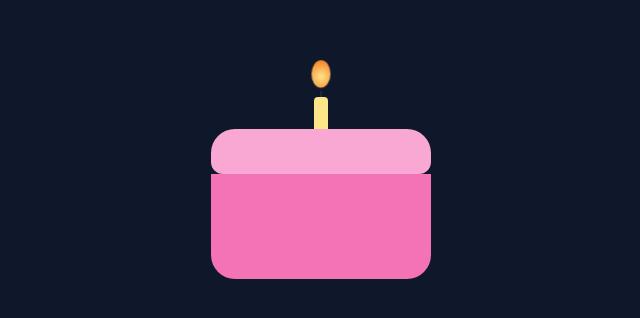
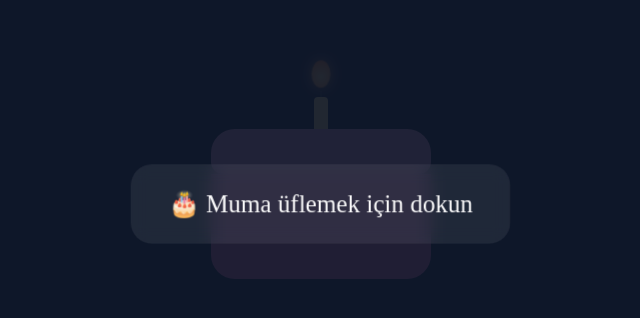
Before and after one commit to iclalinal/HappyBirthdayWebProject, a React (Vite) app: page / in a window 1280 px wide. Shown: the part 196-514 px from the top of the page, without its empty margins (319-959 px from the left). Built offline with nearby package versions, Linux system fonts and the light colour scheme; no server answers.

Commit message:
Fix: iOS compatibility and add candle sound effect

```diff
--- a/index.html
+++ b/index.html
@@ -3,7 +3,9 @@
   <head>
     <meta charset="UTF-8" />
     <link rel="icon" type="image/svg+xml" href="/vite.svg" />
-    <meta name="viewport" content="width=device-width, initial-scale=1.0" />
+    <meta name="viewport" content="width=device-width, initial-scale=1.0, viewport-fit=cover, user-scalable=no" />
+    <meta name="apple-mobile-web-app-capable" content="yes" />
+    <meta name="apple-mobile-web-app-status-bar-style" content="black-translucent" />
     <title>birthday-cake</title>
   </head>
   <body>
--- a/src/App.tsx
+++ b/src/App.tsx
@@ -1,29 +1,21 @@
-import { useEffect, useRef } from 'react';
+import { useState } from 'react';
 import Cake from './components/Cake';
 import './styles.css';
 
 function App() {
-  const audioRef = useRef<HTMLAudioElement | null>(null);
-
-  useEffect(() => {
-    const audio = new Audio('/sounds/candle.mp3');
-    audio.loop = true;
-    audio.volume = 0.1;
-    audioRef.current = audio;
-
-    audio.play().catch(() => {
-      // Autoplay policy: ilk etkileşime kadar sessizce geç
-    });
-
-    return () => {
-      audio.pause();
-      audioRef.current = null;
-    };
-  }, []);
+  const [started, setStarted] = useState(false);
 
   return (
     <div className="app">
-      <Cake />
+      {!started && (
+        <div className="overlay" onClick={() => setStarted(true)}>
+          <div className="overlay-content">
+            🎂 Muma üflemek için dokun
+          </div>
+        </div>
+      )}
+
+      <Cake started={started} />
     </div>
   );
 }
--- a/src/components/Cake.tsx
+++ b/src/components/Cake.tsx
@@ -1,9 +1,13 @@
 import Candle from './Candle';
 
-export default function Cake() {
+interface Props {
+  started: boolean;
+}
+
+export default function Cake({ started }: Props) {
   return (
     <div className="cake-container">
-      <Candle />
+      <Candle started={started} />
       <div className="cake">
         <div className="cake-top" />
         <div className="cake-body" />
--- a/src/components/Candle.tsx
+++ b/src/components/Candle.tsx
@@ -1,25 +1,30 @@
-import { useState } from 'react';
+import { useEffect, useState } from 'react';
 import { useMicrophone } from '../hooks/useMicrophone';
 
-export default function Candle() {
-  const volume = useMicrophone();
+interface Props {
+  started: boolean;
+}
+
+export default function Candle({ started }: Props) {
+  const { volume, start, playSound } = useMicrophone();
   const [isOut, setIsOut] = useState(false);
 
-  if (!isOut && volume > 60) {
-    setIsOut(true);
-  }
+  useEffect(() => {
+    if (started) start();
+  }, [started, start]);
 
-  const flameStyle = isOut
-    ? { opacity: 0 }
-    : {
-        transform: `scale(${Math.max(0.6, 1 - volume / 100)})`,
-      };
+  useEffect(() => {
+    if (!isOut && volume > 60) {
+      setIsOut(true);
+      playSound(); // Mum söndüğünde ses çal
+    }
+  }, [volume, isOut, playSound]);
+
+  const scale = Math.max(0.6, 1 - volume / 100);
 
   return (
     <div className="candle">
-      {!isOut && (
-        <div className="flame" style={flameStyle} />
-      )}
+      {!isOut && <div className="flame" style={{ transform: `scale(${scale})` }} />}
       {isOut && <div className="smoke" />}
       <div className="wick" />
       <div className="candle-body" />
--- a/src/hooks/useMicrophone.ts
+++ b/src/hooks/useMicrophone.ts
@@ -1,18 +1,29 @@
-import { useEffect, useRef, useState } from 'react';
+import { useRef, useState } from 'react';
+
+// iOS webkit desteği
+declare global {
+  interface Window {
+    webkitAudioContext: typeof AudioContext;
+  }
+}
 
 export function useMicrophone() {
   const [volume, setVolume] = useState(0);
+  const [started, setStarted] = useState(false);
+
   const audioContextRef = useRef<AudioContext | null>(null);
   const analyserRef = useRef<AnalyserNode | null>(null);
   const dataArrayRef = useRef<Uint8Array | null>(null);
+  const rafRef = useRef<number | null>(null);
 
-  useEffect(() => {
-    let rafId: number;
+  const start = async () => {
+    if (started) return;
 
-    async function initMic() {
     const stream = await navigator.mediaDevices.getUserMedia({ audio: true });
 
     const audioContext = new AudioContext();
+    await audioContext.resume(); // iOS için kritik
+
     const analyser = audioContext.createAnalyser();
     analyser.fftSize = 512;
 
@@ -26,7 +37,7 @@ export function useMicrophone() {
     analyserRef.current = analyser;
     dataArrayRef.current = dataArray;
 
-      const updateVolume = () => {
+    const update = () => {
       analyser.getByteFrequencyData(dataArray);
 
       let sum = 0;
@@ -34,22 +45,37 @@ export function useMicrophone() {
         sum += dataArray[i];
       }
 
-        const avg = sum / bufferLength;
-        setVolume(avg);
-
-        rafId = requestAnimationFrame(updateVolume);
+      setVolume(sum / bufferLength);
+      rafRef.current = requestAnimationFrame(update);
     };
 
-      updateVolume();
+    update();
+    setStarted(true);
+  };
+
+  const stop = () => {
+    if (rafRef.current) cancelAnimationFrame(rafRef.current);
+    audioContextRef.current?.close();
+    setStarted(false);
+  };
+
+  const playSound = async () => {
+    try {
+      // iOS uyumlu ses oynatma
+      const audioContext = audioContextRef.current || new (window.AudioContext || (window as any).webkitAudioContext)();
+
+      const response = await fetch('/sounds/candle.mp3');
+      const arrayBuffer = await response.arrayBuffer();
+      const audioBuffer = await audioContext.decodeAudioData(arrayBuffer);
+
+      const source = audioContext.createBufferSource();
+      source.buffer = audioBuffer;
+      source.connect(audioContext.destination);
+      source.start(0);
+    } catch (error) {
+      console.error('Ses oynatma hatası:', error);
     }
+  };
 
-    initMic();
-
-    return () => {
-      cancelAnimationFrame(rafId);
-      audioContextRef.current?.close();
-    };
-  }, []);
-
-  return volume;
+  return { volume, start, started, stop, playSound };
 }
--- a/src/styles.css
+++ b/src/styles.css
@@ -7,6 +7,10 @@
 html, body, #root {
   width: 100%;
   height: 100%;
+  -webkit-touch-callout: none;
+  -webkit-user-select: none;
+  user-select: none;
+  -webkit-font-smoothing: antialiased;
 }
 
 /* Sahne */
@@ -76,7 +80,10 @@ html, body, #root {
   margin-bottom: 4px;
   background: radial-gradient(circle at 50% 60%, #fde68a, #f97316);
   border-radius: 50%;
+  -webkit-animation: flicker 0.15s infinite alternate;
   animation: flicker 0.15s infinite alternate;
+  will-change: transform;
+  box-shadow: 0 0 12px rgba(255, 180, 80, 0.8);
 }
 
 @keyframes flicker {
@@ -96,8 +103,10 @@ html, body, #root {
   height: 12px;
   border-radius: 50%;
   background: rgba(200, 200, 200, 0.6);
+  -webkit-animation: smoke 1.2s ease-out forwards;
   animation: smoke 1.2s ease-out forwards;
   margin-bottom: 6px;
+  will-change: transform, opacity;
 }
 
 @keyframes smoke {
@@ -110,3 +119,41 @@ html, body, #root {
     transform: translateY(-20px) scale(1.8);
   }
 }
+
+/* Overlay */
+.overlay {
+  position: fixed;
+  inset: 0;
+  background: rgba(15, 23, 42, 0.92);
+  display: flex;
+  align-items: center;
+  justify-content: center;
+  z-index: 10;
+  cursor: pointer;
+  animation: fadeIn 0.6s ease;
+}
+
+.overlay-content {
+  color: white;
+  font-size: 24px;
+  padding: 24px 36px;
+  border-radius: 20px;
+  background: rgba(255, 255, 255, 0.08);
+  -webkit-backdrop-filter: blur(8px);
+  backdrop-filter: blur(8px);
+  -webkit-animation: pulse 1.5s infinite;
+  animation: pulse 1.5s infinite;
+  -webkit-user-select: none;
+  user-select: none;
+}
+
+@keyframes pulse {
+  0% { transform: scale(1); opacity: 0.9; }
+  50% { transform: scale(1.05); opacity: 1; }
+  100% { transform: scale(1); opacity: 0.9; }
+}
+
+@keyframes fadeIn {
+  from { opacity: 0; }
+  to { opacity: 1; }
+}
```
Lines whose indentation alone changed are shown as unchanged.
